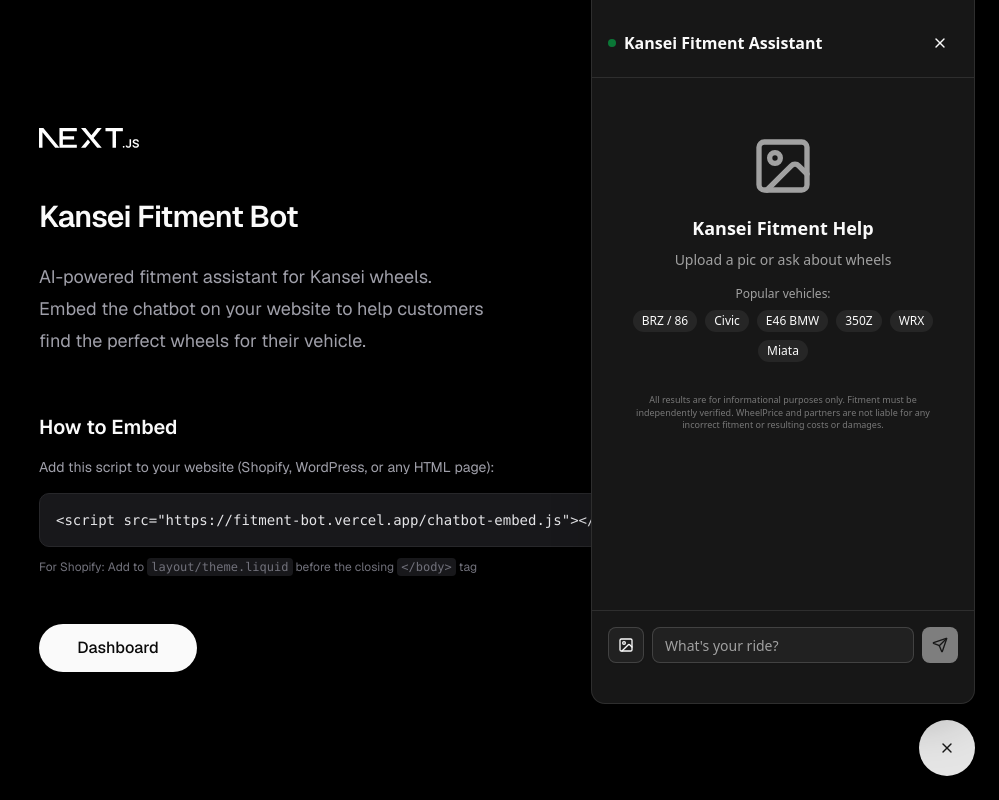
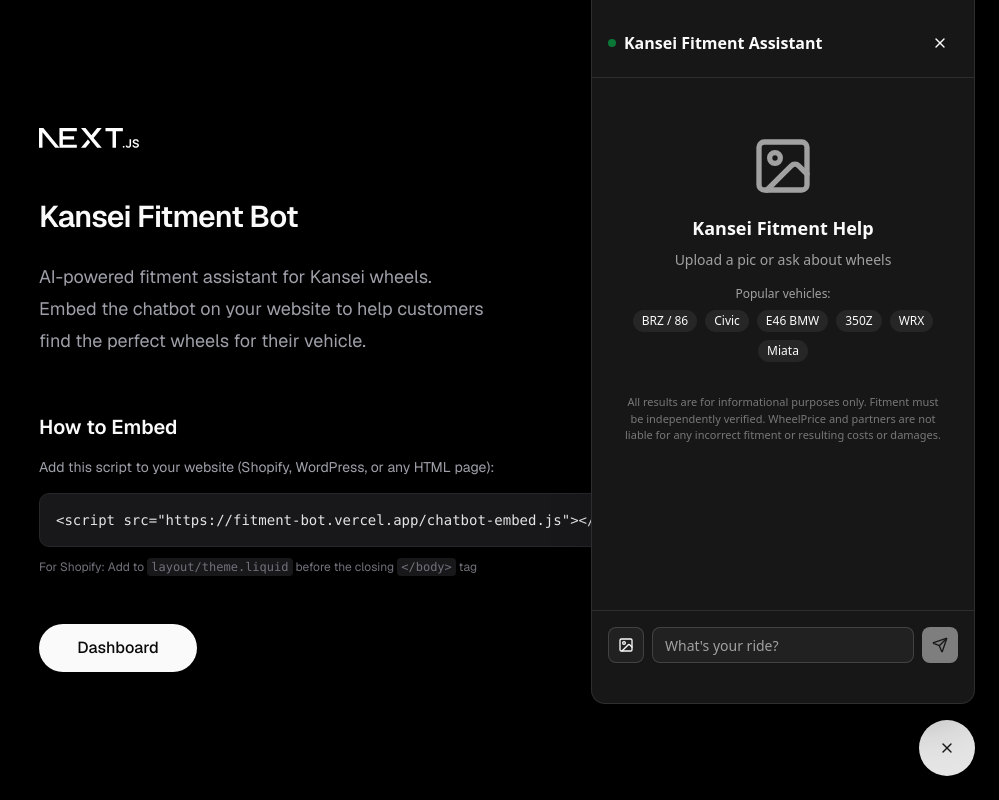
Before and after one commit to vkumar04/fitment-bot, a Next.js app: page / in a window 1280 px wide. Both pictures are taken after a click on the button 1228 px from the left and 748 px from the top of the page. Shown: the whole page, without its empty margins (281-1280 px from the left). Built offline with nearby package versions, Linux system fonts and the light colour scheme.

Commit message:
font size is bigger

```diff
--- a/app/components/FloatingChatbot.tsx
+++ b/app/components/FloatingChatbot.tsx
@@ -454,7 +454,7 @@
 
                 {/* Disclaimer - only shown on initial screen */}
                 <div className="mt-8 px-4 pb-4">
-                  <p className="text-[9px] leading-[1.4] text-muted-foreground/70 text-center">
+                  <p className="text-[11px] leading-[1.5] text-muted-foreground/70 text-center">
                     All results are for informational purposes only. Fitment
                     must be independently verified. WheelPrice and partners are
                     not liable for any incorrect fitment or resulting costs or
```
